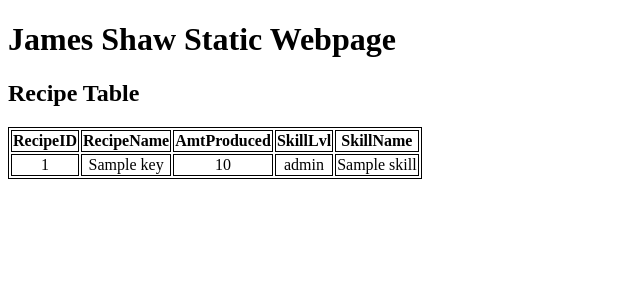
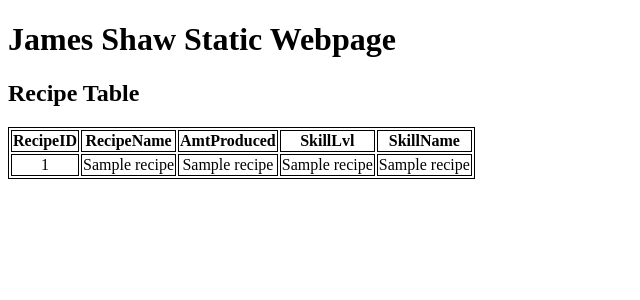
Before and after one commit to jshaw93/CSCI240, a Flask app: template webpages/templates/static.html in a window 1280 px wide. Shown: the top 300 px of the page, without its empty margins (0-640 px from the left). Run offline with Flask 3, Linux system fonts and the light colour scheme; the template is opened without the code that fills it: most values are stand-ins (such as "Sample title", 1, 10 or a date in 2020).

Commit message:
Dynamic Tables with DB

```diff
--- a/webpages/app.py
+++ b/webpages/app.py
@@ -1,7 +1,17 @@
-from flask import Flask, render_template, url_for, request, redirect
-import json
+from flask import Flask, render_template, request, redirect
+import json, os
+from dotenv import load_dotenv
+import mysql.connector
+
+load_dotenv()
 
 app = Flask(__name__)
+db = mysql.connector.connect(
+    host=os.getenv('DBHOST'),
+    user=os.getenv('DBUSER'),
+    password=os.getenv('DBPASS'),
+    database=os.getenv('DB')
+)
 
 with open('recipes.json', 'r') as myFile:
     recipesRaw = json.load(myFile)
@@ -28,7 +38,12 @@ def index():
 
 @app.route('/table')
 def table():
-    return render_template('static.html', recipes=recipesRaw)
+    cursor = db.cursor()
+    query = ("select * from Recipe")
+    cursor.execute(query)
+    recipes = cursor.fetchall()
+    cursor.close()
+    return render_template('static.html', recipes=recipes)
 
 if __name__ == '__main__':\
-    app.run(debug=True, host='0.0.0.0', port=5000)
+    app.run(debug=True, host='192.168.1.44', port=5000)
--- a/webpages/templates/static.html
+++ b/webpages/templates/static.html
@@ -20,13 +20,13 @@
             <th>SkillLvl</th>
             <th>SkillName</th>
            </tr>
-           {% for key, value in recipes.items() %}
+           {% for recipe in recipes %}
             <tr>
-                <td>{{ value['recipeid'] }}</td>
-                <td>{{ key }}</td>
-                <td>{{ value['amount'] }}</td>
-                <td>{{ value['level'] }}</td>
-                <td>{{ value['skill'] }}</td>
+                <td>{{ recipe[0] }}</td>
+                <td>{{ recipe[2] }}</td>
+                <td>{{ recipe[3] }}</td>
+                <td>{{ recipe[5] }}</td>
+                <td>{{ recipe[6] }}</td>
             </tr>
            {% endfor %}
         </table>
```
